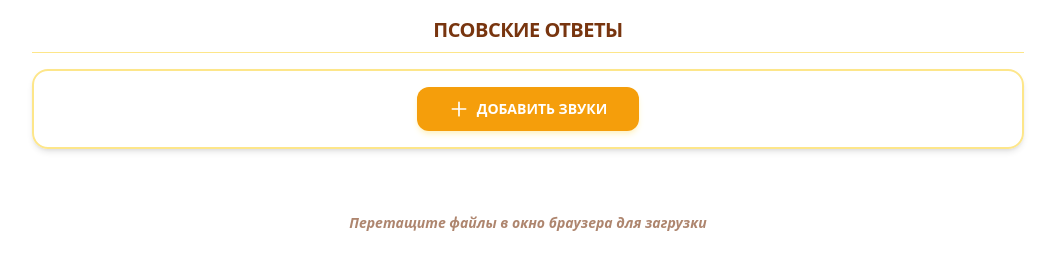
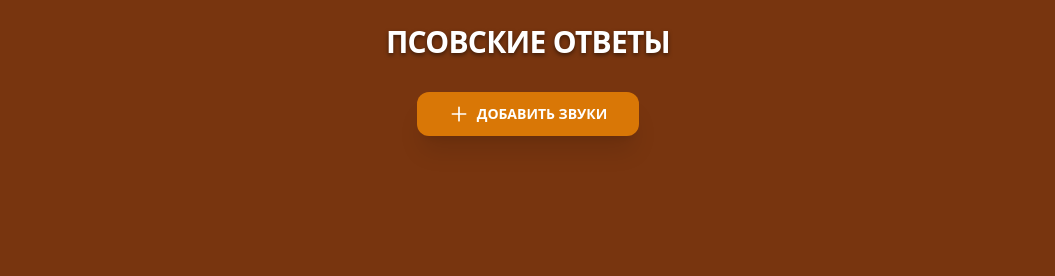
Before and after one commit to she2pbis-byte/pd, a plain HTML site: page index.html in a window 1280 px wide. Shown: the whole page, without its empty margins (112-1167 px from the left). Drawn offline with nearby package versions, Linux system fonts and the light colour scheme.

Commit message:
Update index.html

```diff
--- a/index.html
+++ b/index.html
@@ -13,6 +13,7 @@
             background-position: center;
             background-attachment: fixed;
             background-repeat: no-repeat;
+            background-color: #78350f; /* Запасной цвет при загрузке фото */
         }
         .sound-button {
             transition: all 0.2s cubic-bezier(0.4, 0, 0.2, 1);
@@ -40,25 +41,25 @@
             left: 0;
             transition: width 0.1s linear;
         }
-        /* Небольшое размытие фона для читаемости контента, если нужно */
-        .glass-header {
-            background: rgba(255, 255, 255, 0.8);
-            backdrop-filter: blur(4px);
+        /* Тень для текста, чтобы белый заголовок не терялся */
+        .text-shadow {
+            text-shadow: 0 2px 4px rgba(0, 0, 0, 0.5);
         }
     </style>
 </head>
 <body class="min-h-screen font-sans">
 
-    <div class="max-w-5xl mx-auto px-4 py-4">
-        <!-- Компактный Header -->
-        <header class="mb-4 flex items-baseline justify-center border-b border-amber-200 pb-2 glass-header rounded-t-xl">
-            <h1 class="text-xl font-black text-amber-900 tracking-tight uppercase">Псовские ответы</h1>
+    <div class="max-w-5xl mx-auto px-4 py-6">
+        <!-- Header с белым текстом без фона -->
+        <header class="mb-8 flex items-baseline justify-center">
+            <h1 class="text-3xl font-black text-white tracking-tight uppercase text-shadow">
+                Псовские ответы
+            </h1>
         </header>
 
-        <!-- Controls -->
-        <div class="bg-white/90 backdrop-blur-sm p-4 rounded-2xl shadow-md mb-6 border-2 border-amber-200">
-            <div class="flex justify-center">
-                <label class="bg-amber-500 hover:bg-amber-600 text-white px-8 py-3 rounded-xl cursor-pointer font-bold transition shadow-md shadow-amber-100 flex items-center gap-2 text-sm uppercase">
+        <!-- Кнопка без белого фона вокруг -->
+        <div class="flex justify-center mb-10">
+            <label class="bg-amber-600 hover:bg-amber-700 text-white px-8 py-3 rounded-xl cursor-pointer font-bold transition shadow-xl flex items-center gap-2 text-sm uppercase">
                 <svg xmlns="http://www.w3.org/2000/svg" class="h-5 w-5" fill="none" viewBox="0 0 24 24" stroke="currentColor">
                     <path stroke-linecap="round" stroke-linejoin="round" stroke-width="2" d="M12 4v16m8-8H4" />
                 </svg>
@@ -66,30 +67,23 @@
                 <input type="file" id="audioInput" multiple accept="audio/*" class="hidden">
             </label>
         </div>
-        </div>
 
         <!-- Grid -->
         <div id="soundGrid" class="grid grid-cols-2 sm:grid-cols-3 md:grid-cols-4 lg:grid-cols-5 gap-4">
             <!-- Кнопки появятся здесь -->
         </div>
 
-        <!-- Empty State -->
-        <div id="emptyState" class="text-center py-10 bg-white/60 backdrop-blur-sm rounded-2xl">
-            <p class="text-amber-900 text-sm font-bold opacity-60 italic">Перетащите файлы в окно браузера для загрузки</p>
-        </div>
     </div>
 
     <script>
         const audioInput = document.getElementById('audioInput');
         const soundGrid = document.getElementById('soundGrid');
-        const emptyState = document.getElementById('emptyState');
 
         let sounds = [];
 
         audioInput.addEventListener('change', (e) => {
             const files = Array.from(e.target.files);
             if (files.length > 0) {
-                emptyState.classList.add('hidden');
                 files.forEach(addSound);
             }
         });
@@ -101,10 +95,10 @@
             audio.volume = 1.0;
 
             const btn = document.createElement('button');
-            btn.className = "sound-button bg-white/95 border-b-2 border-amber-200 p-4 rounded-2xl flex flex-col items-center justify-center text-center hover:border-amber-400 hover:shadow-md transition-all h-32 relative overflow-hidden group shadow-sm";
+            btn.className = "sound-button bg-white/95 border-b-4 border-amber-200 p-4 rounded-2xl flex flex-col items-center justify-center text-center hover:border-amber-400 hover:shadow-xl transition-all h-36 relative overflow-hidden group shadow-md";
             btn.innerHTML = `
-                <div class="w-10 h-10 bg-amber-50 rounded-full flex items-center justify-center mb-2 group-hover:bg-amber-100 transition-colors">
-                    <span class="text-xl">🐕</span>
+                <div class="w-12 h-12 bg-amber-50 rounded-full flex items-center justify-center mb-3 group-hover:bg-amber-100 transition-colors">
+                    <span class="text-2xl">🐕</span>
                 </div>
                 <span class="text-xs font-black text-amber-950 break-words w-full uppercase leading-tight px-1">${fileName}</span>
                 <div class="progress-bar" style="width: 0%"></div>
@@ -134,7 +128,6 @@
             e.preventDefault();
             const files = Array.from(e.dataTransfer.files).filter(f => f.type.startsWith('audio/'));
             if (files.length > 0) {
-                emptyState.classList.add('hidden');
                 files.forEach(addSound);
             }
         });
```
Lines whose indentation alone changed are shown as unchanged.
